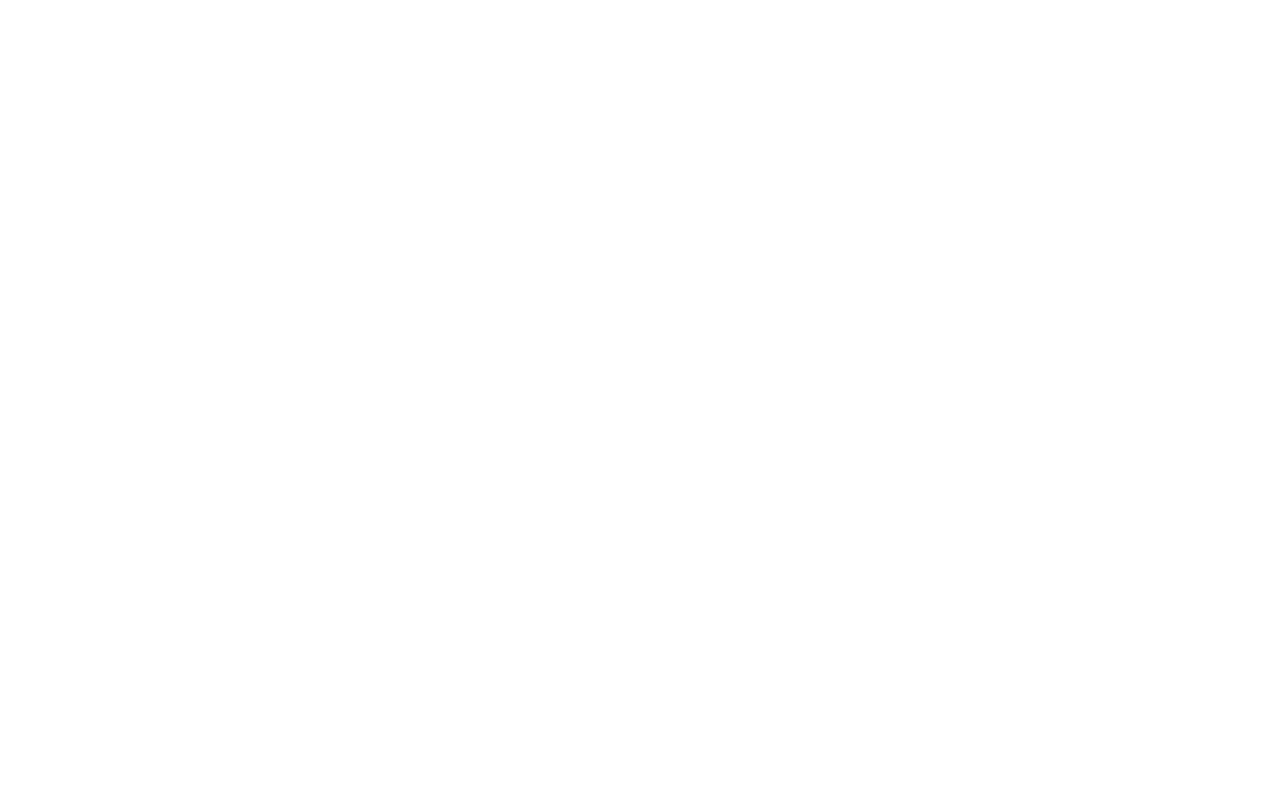
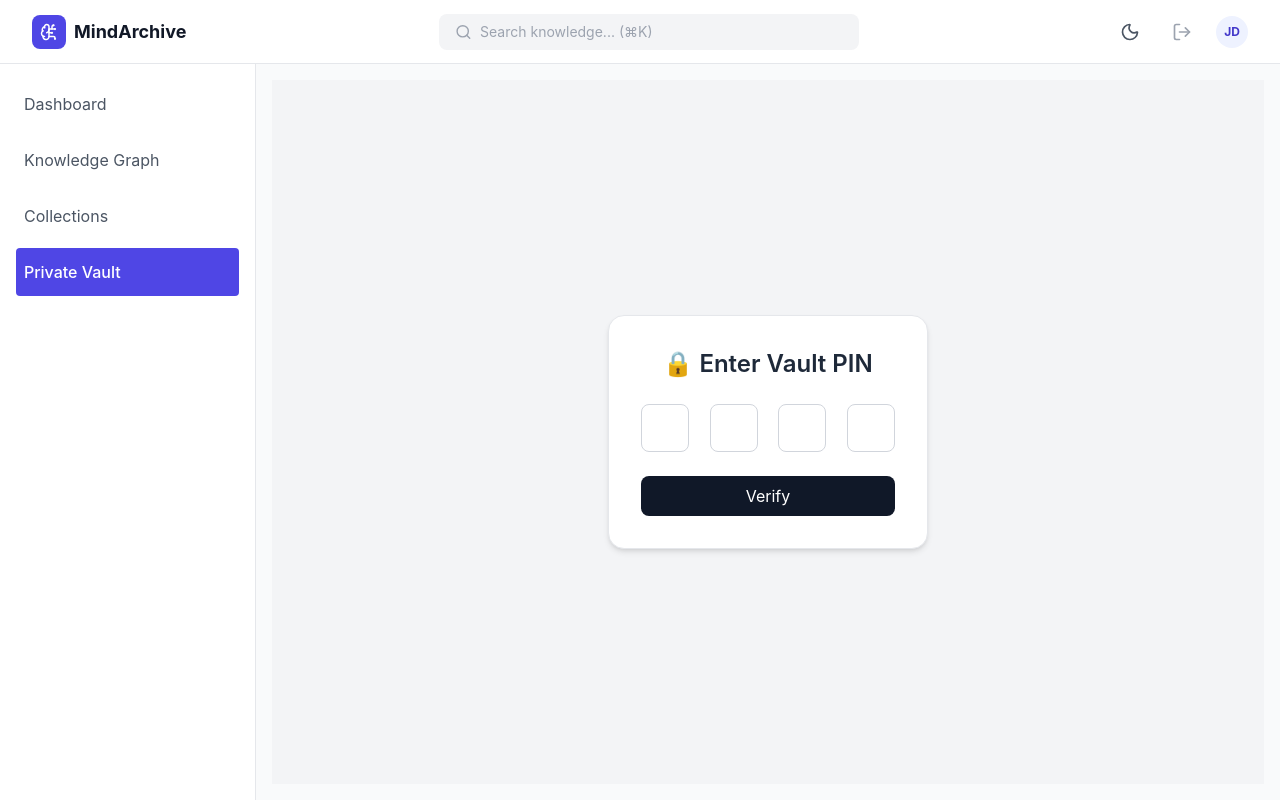
Before and after one commit to dev-abhisheksh/MindArchive, a React (Vite) app in the folder client/: page /verify-pin in a window 1280 px wide. Before the commit this address had no page. Built offline with nearby package versions, Linux system fonts and the light colour scheme; sample sign-in values are in the browser's storage.

Commit message:
feat: add Private Vault and Verify PIN functionality with routing and API integration

```diff
--- a/client/src/App.jsx
+++ b/client/src/App.jsx
@@ -9,6 +9,8 @@
 import ContentDetail from './pages/ContentDetail'
 import ProtectedRoute from './route/ProtectedRoute'
 import DetailedCollection from './pages/DetailedCollection'
+import PrivateVault from './pages/PrivateVault'
+import VerifyPin from './pages/VerifyPin'
 
 const App = () => {
   return (
@@ -23,6 +25,8 @@
           <Route path="/collections" element={<Collections />} />
           <Route path="/collections/:id" element={<DetailedCollection />} />
           <Route path="/content/:id" element={<ContentDetail />} />
+          <Route path="/vault" element={< PrivateVault/>} />
+          <Route path="/verify-pin" element={< VerifyPin/>} />
         </Route>
       </Routes>
     </div>
--- /dev/null
+++ b/client/src/api/vault.api.js
@@ -0,0 +1,3 @@
+import API from "./axiosInstance";
+
+export const verifyPin = (pin) => API.post(`/api/content/vault/verify-pin`, { pin });
--- a/client/src/components/Sidebar.jsx
+++ b/client/src/components/Sidebar.jsx
@@ -25,6 +25,10 @@
                     Collections
                 </NavLink>
 
+                <NavLink to="/verify-pin" className={navLinkStyles}>
+                    Private Vault
+                </NavLink>
+
             </nav>
         </aside>
     );
--- /dev/null
+++ b/client/src/pages/PrivateVault.jsx
@@ -0,0 +1,9 @@
+import React from 'react'
+
+const PrivateVault = () => {
+  return (
+    <div>PrivateVault</div>
+  )
+}
+
+export default PrivateVault
--- /dev/null
+++ b/client/src/pages/VerifyPin.jsx
@@ -0,0 +1,101 @@
+import React, { useState, useRef } from 'react'
+import { verifyPin } from '../api/vault.api'
+import { useNavigate } from 'react-router-dom'
+
+const VerifyPin = () => {
+    const [pin, setPin] = useState(["", "", "", ""])
+    const [error, setError] = useState("")
+    const [loading, setLoading] = useState(false)
+    const inputsRef = useRef([])
+    const navigate = useNavigate()
+
+    const handleChange = (value, index) => {
+        if (!/^\d?$/.test(value)) return
+
+        const newPin = [...pin]
+        newPin[index] = value
+        setPin(newPin)
+
+        if (value && index < 3) {
+            inputsRef.current[index + 1].focus()
+        }
+    }
+
+    const handleKeyDown = (e, index) => {
+        if (e.key === "Backspace" && !pin[index] && index > 0) {
+            inputsRef.current[index - 1].focus()
+        }
+    }
+
+    const handleSubmit = async (e) => {
+        e.preventDefault()
+        const finalPin = pin.join("")
+
+        try {
+            setLoading(true)
+            await verifyPin(finalPin)
+
+            sessionStorage.setItem("vaultVerified", "true")
+            navigate('/vault', { replace: true })
+        } catch (err) {
+            setError("Wrong PIN ❌")
+        } finally {
+            setLoading(false)
+        }
+    }
+
+    return (
+        <div className="h-full flex items-center justify-center bg-gray-100">
+
+            <div className="bg-white p-8 rounded-2xl shadow-md w-80 text-center border border-gray-200">
+
+                <h2 className="text-2xl font-semibold mb-6 text-gray-800">
+                    🔒 Enter Vault PIN
+                </h2>
+
+                <form onSubmit={handleSubmit}>
+
+                    <div className="flex justify-between mb-6">
+                        {pin.map((digit, index) => (
+                            <input
+                                key={index}
+                                type="password"
+                                maxLength="1"
+                                value={digit}
+                                ref={(el) => (inputsRef.current[index] = el)}
+                                onChange={(e) => handleChange(e.target.value, index)}
+                                onKeyDown={(e) => handleKeyDown(e, index)}
+                                disabled={loading}
+                                className="w-12 h-12 text-xl text-center border border-gray-300 rounded-lg focus:outline-none focus:ring-2 focus:ring-gray-400 disabled:bg-gray-100"
+                            />
+                        ))}
+                    </div>
+
+                    {error && (
+                        <p className="text-red-500 text-sm mb-3">
+                            {error}
+                        </p>
+                    )}
+
+                    <button
+                        type="submit"
+                        disabled={loading}
+                        className="w-full bg-gray-900 hover:bg-gray-800 text-white py-2 rounded-lg transition duration-200 flex items-center justify-center gap-2 disabled:opacity-70"
+                    >
+                        {loading ? (
+                            <>
+                                <span className="w-4 h-4 border-2 border-white border-t-transparent rounded-full animate-spin"></span>
+                                Verifying...
+                            </>
+                        ) : (
+                            "Verify"
+                        )}
+                    </button>
+                </form>
+
+            </div>
+        </div>
+    )
+}
+
+export default VerifyPin
```
Also changed, not shown: 2 other files (tests, documents, lock files or other folders).
